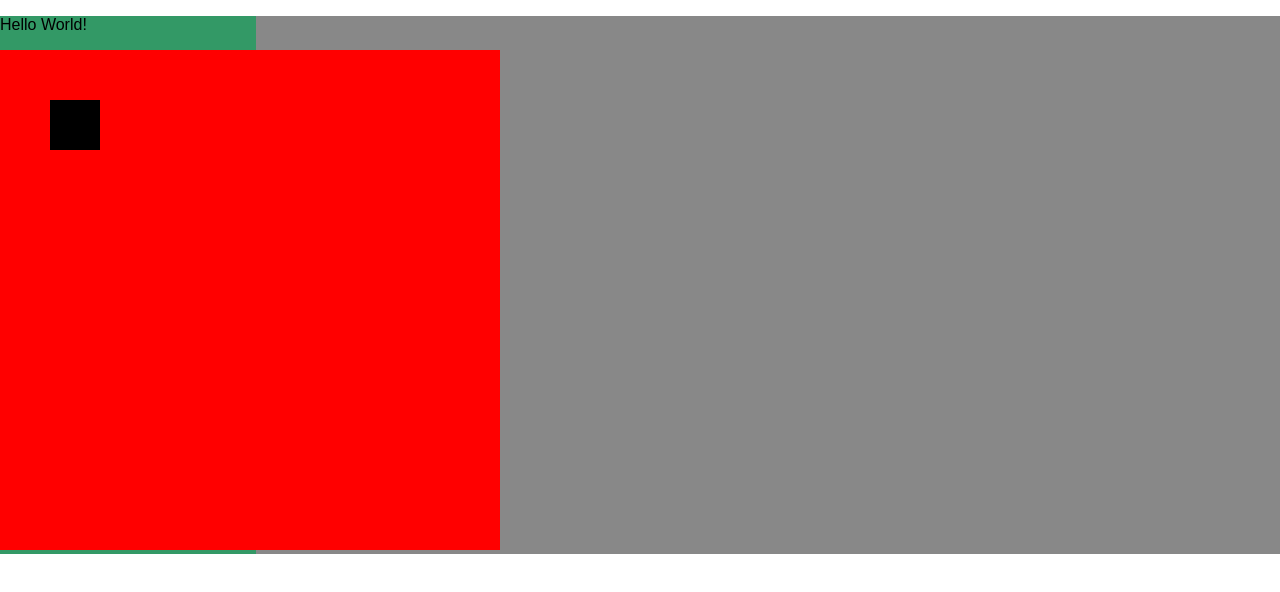
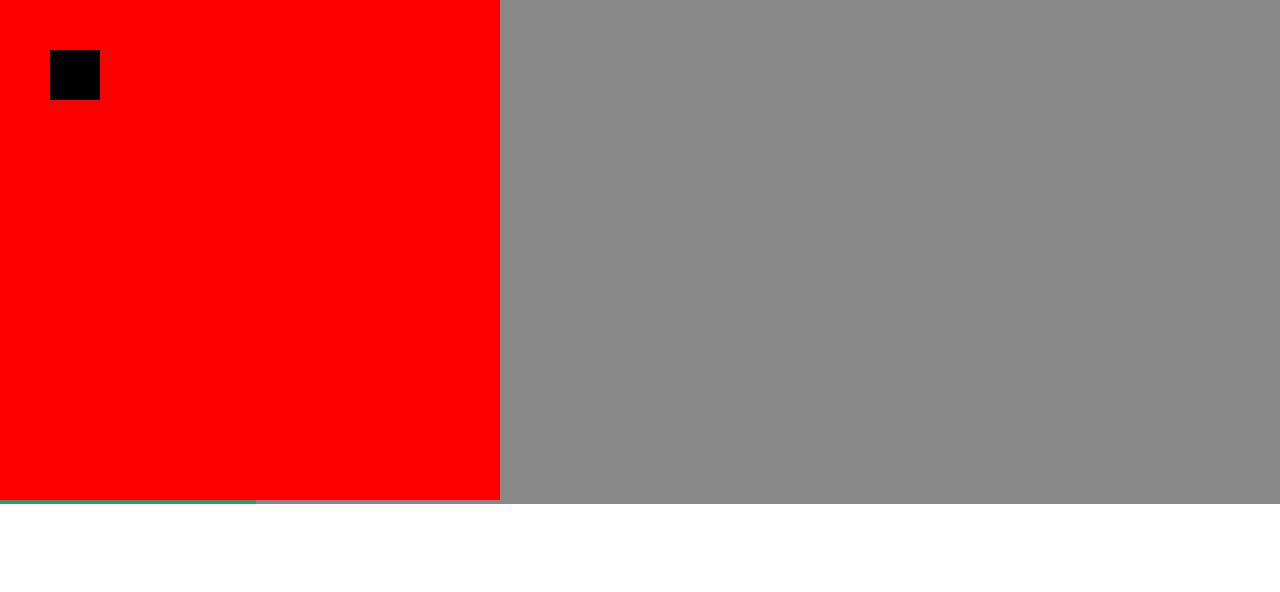
Before and after one commit to benBlueKeller/js-mouse, a React (Create React App) app: page / in a window 1280 px wide. Shown: the top 592 px of the page. Built offline with nearby package versions, Linux system fonts and the light colour scheme.

Commit message:
deleted hello world and extrenous div

```diff
--- a/src/App.js
+++ b/src/App.js
@@ -20,8 +20,6 @@ class App extends Component {
       <div>
         <jsMouse />
         <div className = "jsMouse">
-          <p> Hello World! </p>
-          <div id="frame" />
           <canvas id="canvas1" ref="mCanvas" width="500" height="500"></canvas>
         </div>
       </div>
```
